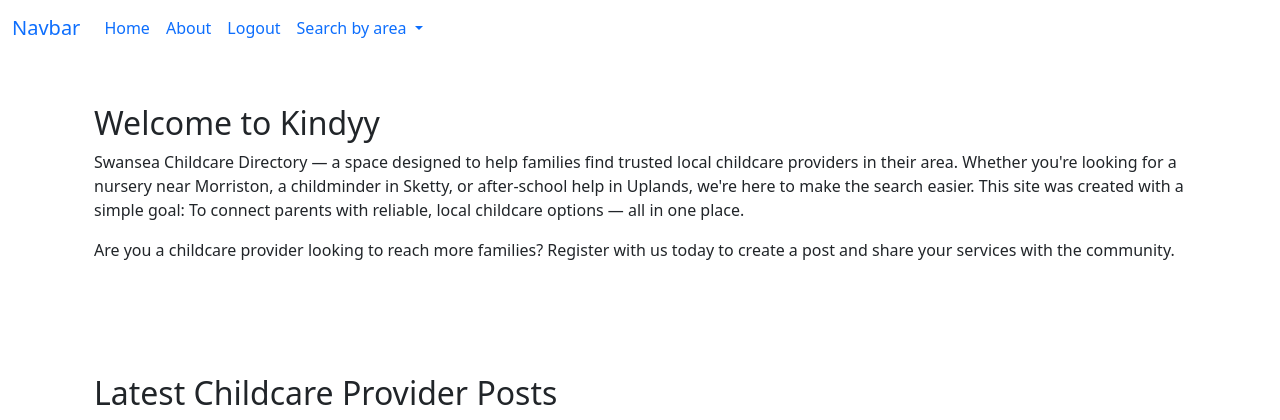
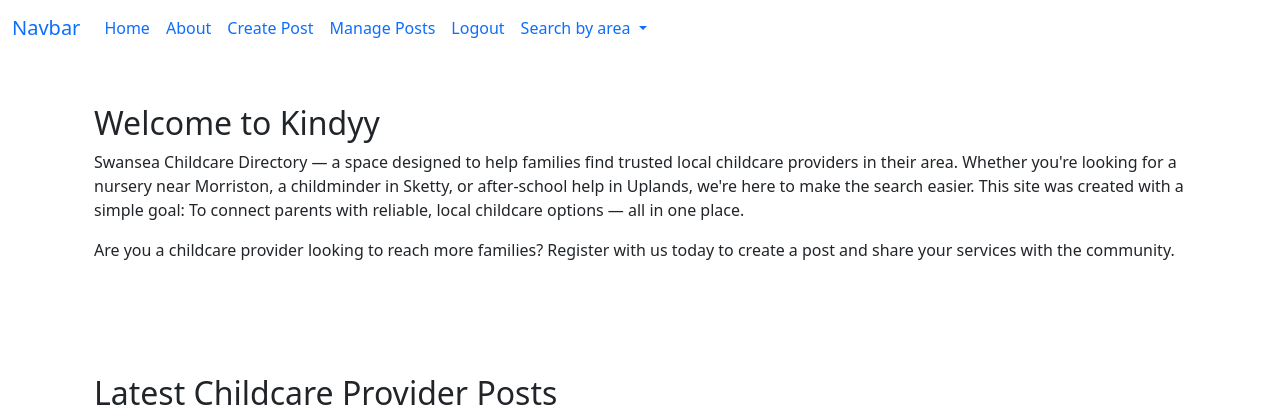
Before and after one commit to Anastasiya-m4c/kindyy, a Django app: page / in a window 1280 px wide. Shown: the top 420 px of the page. Run offline with Django 4.2, Linux system fonts and the light colour scheme; the visitor is signed in with stand-in values (Sample User, id 1); data that the repository does not hold is empty; some libraries are stand-ins or nearby versions.

Commit message:
add view to display users posts

```diff
--- a/providers/urls.py
+++ b/providers/urls.py
@@ -1,9 +1,9 @@
+from django.urls import path
 from . import views
-from django.urls import path
-from django.contrib.auth.decorators import login_required
 
 urlpatterns = [
     path('', views.PostList.as_view(), name='home'),
-    path('create/', login_required(views.create_post), name='create_post'),  # New path for post creation
     path('<slug:slug>/', views.post_detail, name='post_detail'),
+    path('create/', views.create_post, name='create_post'),  # Create a new post
+    path('manage/', views.manage_posts, name='manage_posts'), # Manage existing posts
 ]
--- a/providers/views.py
+++ b/providers/views.py
@@ -37,3 +37,8 @@ def create_post(request):
     else:
         form = PostForm()
     return render(request, 'kindyy/post_form.html', {'form': form})
+
+@login_required
+def manage_posts(request):
+    user_posts = Post.objects.filter(author=request.user)
+    return render(request, 'kindyy/manage_posts.html', {'posts': user_posts})
--- a/templates/base.html
+++ b/templates/base.html
@@ -50,17 +50,22 @@
                     </li>
                     {% if user.is_authenticated %}
                     <li class="nav-item">
-                        <a class="nav-link {% if request.path == logout_url %}active{% endif %}" aria-current="page" href="{% url 'account_logout' %}">Logout</a>
-                    </li>
-                    {% else %}
-                    <li class="nav-item">
-                        <a class="nav-link {% if request.path == signup_url %}active{% endif %}" aria-current="page"
-                            href="{% url 'account_signup' %}">Register</a>
+                        <a class="nav-link" href="{% url 'create_post' %}">Create Post</a>
                     </li>
                     <li class="nav-item">
-                        <a class="nav-link {% if request.path == login_url %}active{% endif %}" aria-current="page" href="{% url 'account_login' %}">Login</a>
+                        <a class="nav-link" href="{% url 'manage_posts' %}">Manage Posts</a>
                     </li>
-                    {% endif %}
+                    <li class="nav-item">
+                        <a class="nav-link {% if request.path == logout_url %}active{% endif %}" href="{{ logout_url }}">Logout</a>
+                    </li>
+                {% else %}
+                    <li class="nav-item">
+                        <a class="nav-link {% if request.path == signup_url %}active{% endif %}" href="{{ signup_url }}">Register</a>
+                    </li>
+                    <li class="nav-item">
+                        <a class="nav-link {% if request.path == login_url %}active{% endif %}" href="{{ login_url }}">Login</a>
+                    </li>
+                {% endif %}
                     <li class="nav-item dropdown">
                         <a class="nav-link dropdown-toggle" href="#" role="button" data-bs-toggle="dropdown"
                             aria-expanded="false">
```
